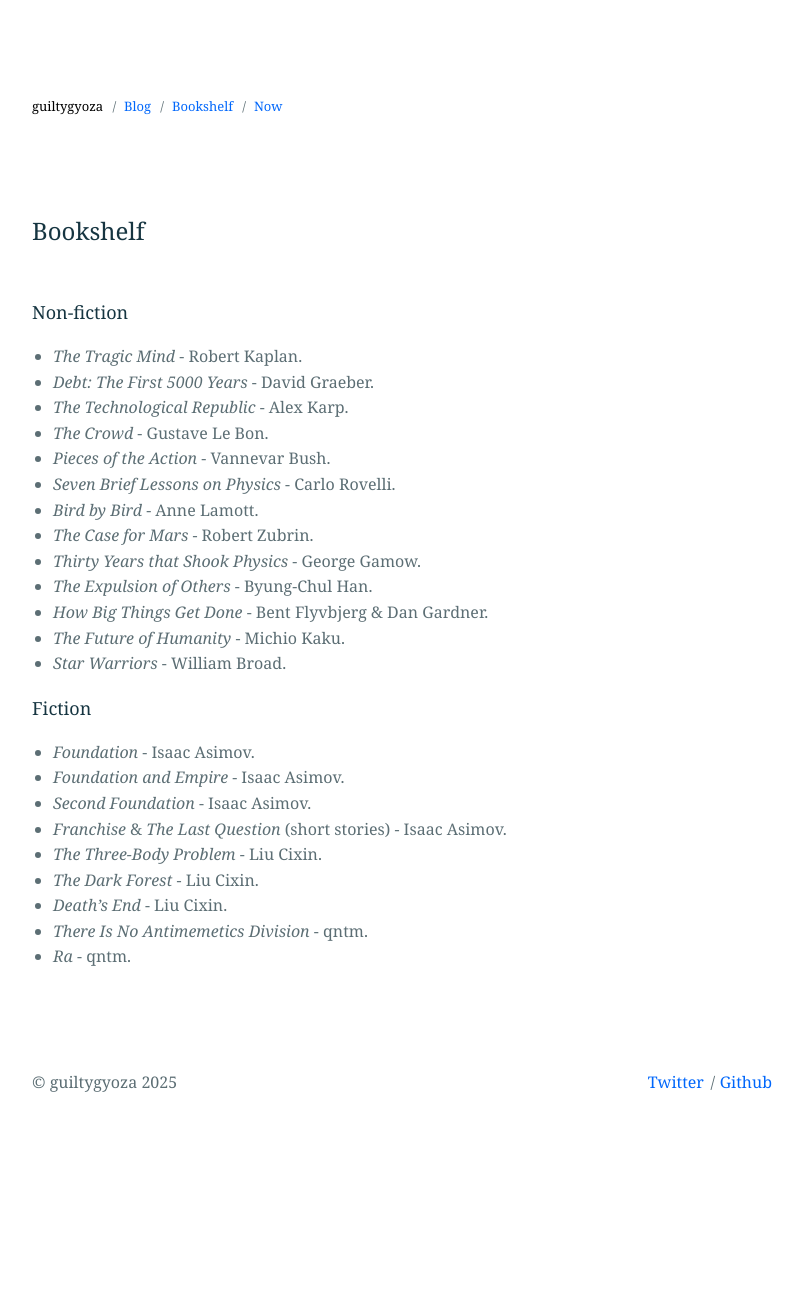
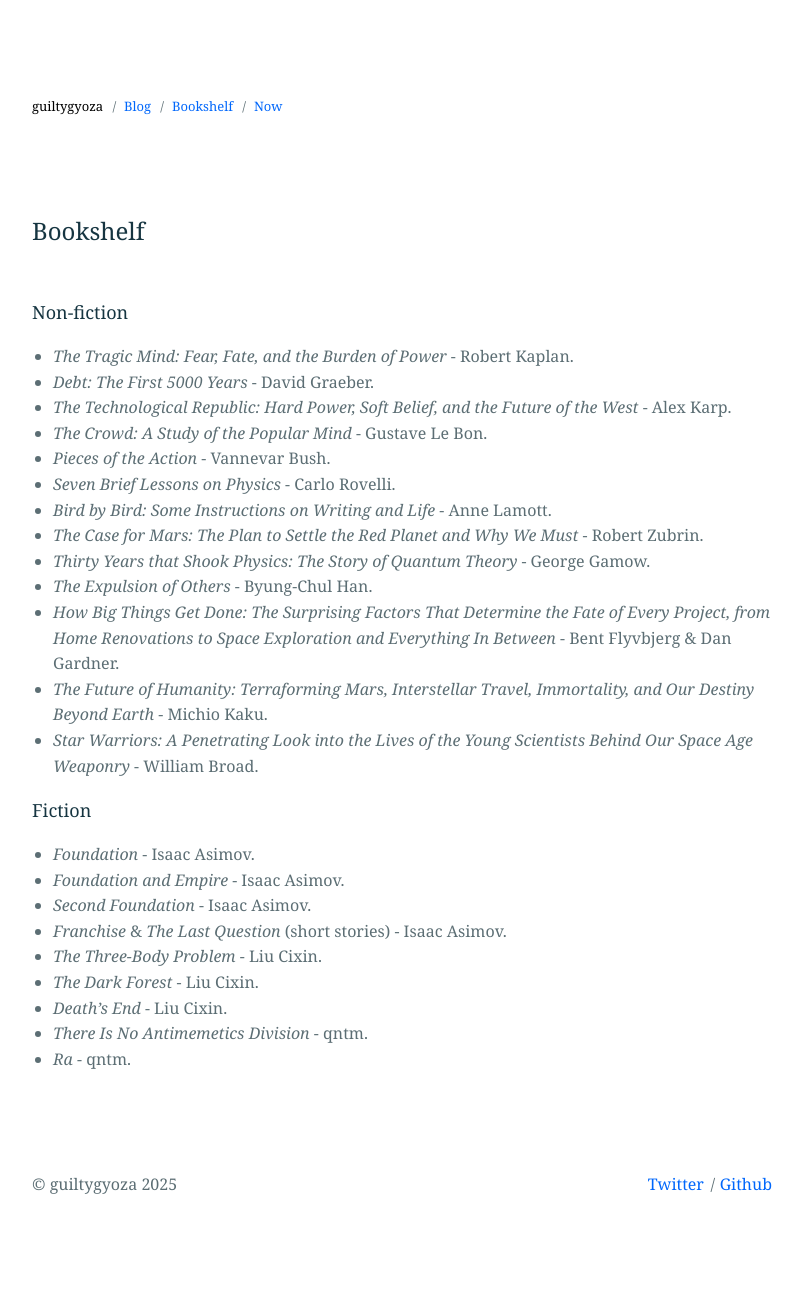
Before and after one commit to guiltygyoza/blog, a Jekyll site: the page built from _pages/bookshelf.markdown, in a window 1280 px wide. Shown: the whole page, without its empty margins (238-1041 px from the left). Built offline with Jekyll 4.4.1, drawn with Linux system fonts in a browser that asks for light colours; before the commit the page ends 1196 px from its top, so only the background shows below that.

Commit message:
complete book titles

```diff
--- a/_pages/bookshelf.markdown
+++ b/_pages/bookshelf.markdown
@@ -5,19 +5,19 @@
 ---
 
 ### Non-fiction
-- *The Tragic Mind* - Robert Kaplan.
+- *The Tragic Mind: Fear, Fate, and the Burden of Power* - Robert Kaplan.
 - *Debt: The First 5000 Years* - David Graeber.
-- *The Technological Republic* - Alex Karp.
-- *The Crowd* - Gustave Le Bon.
+- *The Technological Republic: Hard Power, Soft Belief, and the Future of the West* - Alex Karp.
+- *The Crowd: A Study of the Popular Mind* - Gustave Le Bon.
 - *Pieces of the Action* - Vannevar Bush.
 - *Seven Brief Lessons on Physics* - Carlo Rovelli.
-- *Bird by Bird* - Anne Lamott.
-- *The Case for Mars* - Robert Zubrin.
-- *Thirty Years that Shook Physics* - George Gamow.
+- *Bird by Bird: Some Instructions on Writing and Life* - Anne Lamott.
+- *The Case for Mars: The Plan to Settle the Red Planet and Why We Must* - Robert Zubrin.
+- *Thirty Years that Shook Physics: The Story of Quantum Theory* - George Gamow.
 - *The Expulsion of Others* - Byung-Chul Han.
-- *How Big Things Get Done* - Bent Flyvbjerg & Dan Gardner.
-- *The Future of Humanity* - Michio Kaku.
-- *Star Warriors* - William Broad.
+- *How Big Things Get Done: The Surprising Factors That Determine the Fate of Every Project, from Home Renovations to Space Exploration and Everything In Between* - Bent Flyvbjerg & Dan Gardner.
+- *The Future of Humanity: Terraforming Mars, Interstellar Travel, Immortality, and Our Destiny Beyond Earth* - Michio Kaku.
+- *Star Warriors: A Penetrating Look into the Lives of the Young Scientists Behind Our Space Age Weaponry* - William Broad.
 
 ### Fiction
 - *Foundation* - Isaac Asimov.
```
